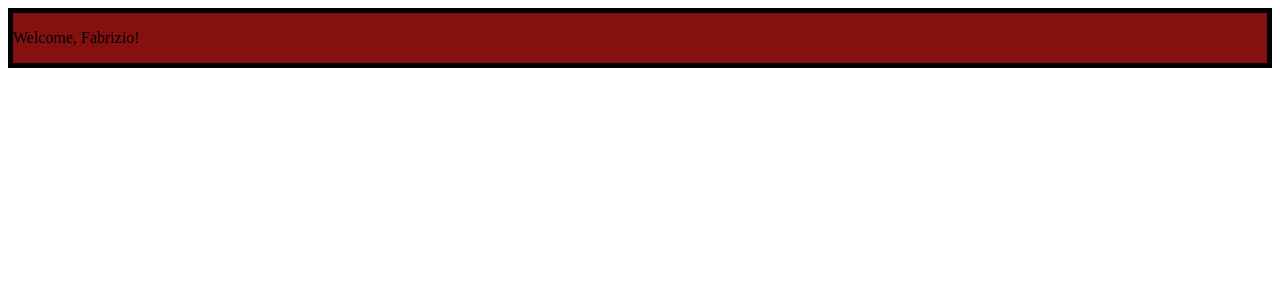
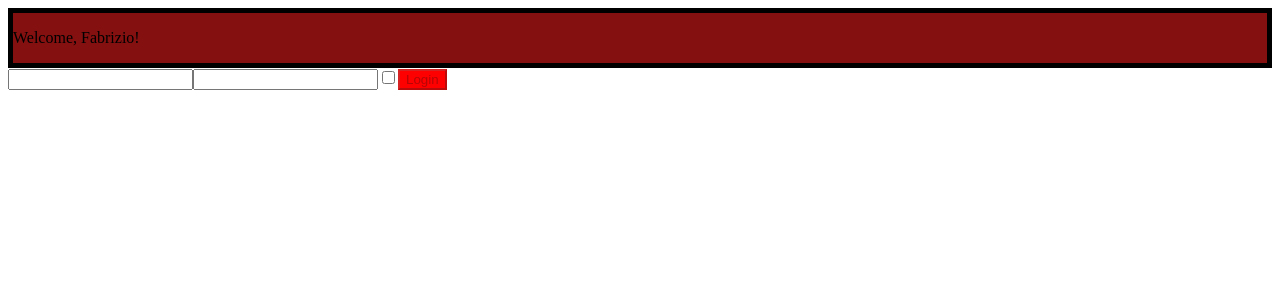
Before and after one commit to f-marinelli/esercizi-react, a React (Create React App) app: page / in a window 1280 px wide. Shown: the top 300 px of the page. Built offline with nearby package versions, Linux system fonts and the light colour scheme.

Commit message:
Styling Components - 03

```diff
--- a/src/App.js
+++ b/src/App.js
@@ -1,9 +1,11 @@
+import { Login } from './Login';
 import { Welcome } from './Welcome';
 
 function App() {
   return (
     <>
       <Welcome name="Fabrizio" />
+      <Login />
     </>
   );
 }
--- /dev/null
+++ b/src/Login.js
@@ -0,0 +1,54 @@
+import React from 'react';
+
+export class Login extends React.Component {
+  state = {
+    name: '',
+    password: '',
+    remember: false,
+  };
+
+  handleChange = (e) => {
+    const { name, value, checked, type } = e.target;
+
+    this.setState({
+      [name]: type === 'checkbox' ? checked : value,
+    });
+  };
+
+  handleButton = () => {
+    this.props.onLogin(this.state);
+  };
+
+  render() {
+    return (
+      <>
+        <input
+          type="text"
+          name="name"
+          value={this.state.name}
+          onChange={this.handleChange}
+        ></input>
+        <input
+          type="password"
+          name="password"
+          value={this.state.password}
+          onChange={this.handleChange}
+        ></input>
+        <input
+          type="checkbox"
+          name="remember"
+          value={this.state.remember}
+          onChange={this.handleChange}
+        ></input>
+        <button
+          type="button"
+          onClick={this.handleButton}
+          disabled={!this.state.name || !this.state.password}
+          className={this.state.password.length < 8 ? 'bg-red' : ''}
+        >
+          Login
+        </button>
+      </>
+    );
+  }
+}
--- a/src/index.css
+++ b/src/index.css
@@ -2,3 +2,7 @@
   background-color: rgb(133, 16, 16);
   border: 5px solid black;
 }
+
+.bg-red {
+  background-color: red;
+}
```
Also changed, not shown: Styling Components 01.txt (deleted), Styling Components 03.txt (added).
